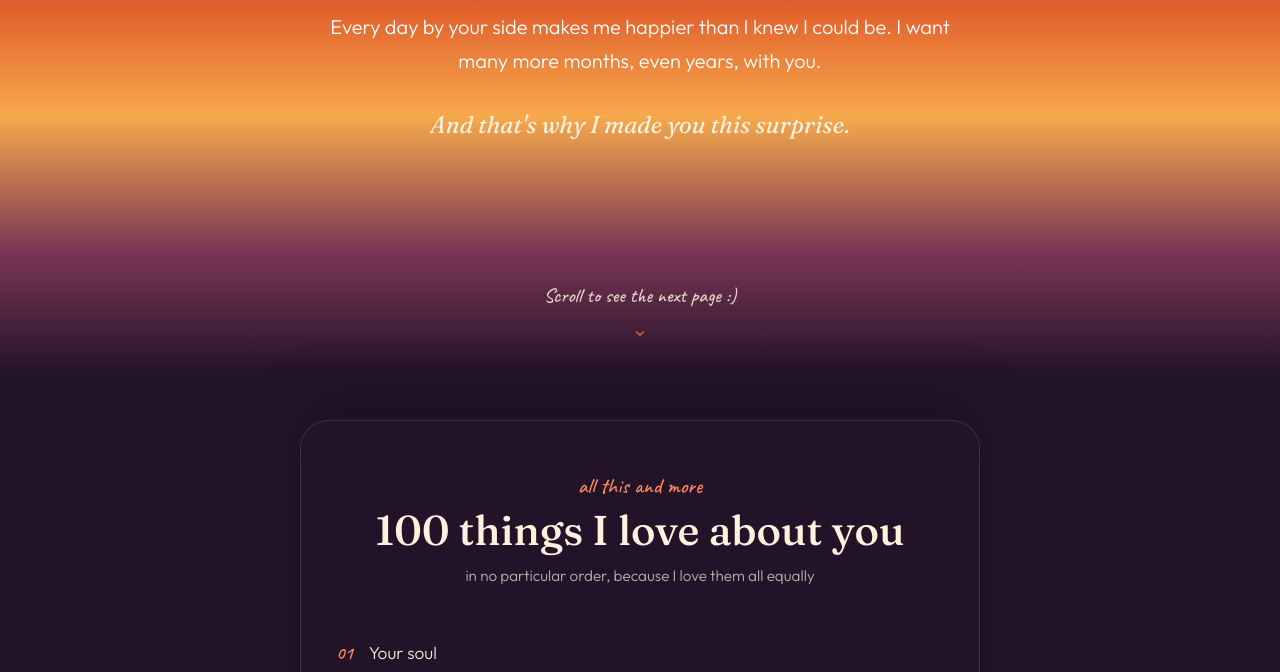
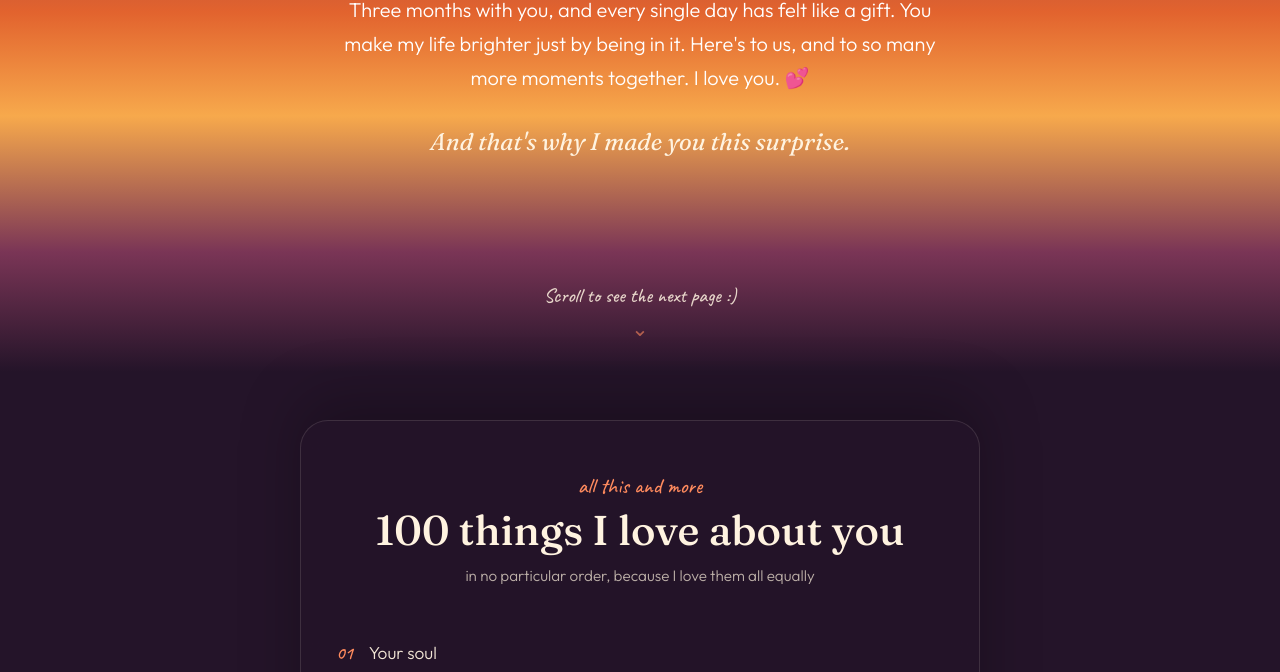
Before and after one commit to safegx/3m, a plain HTML site: page index.html in a window 1280 px wide. Shown: the part 428-1100 px from the top of the page. Drawn offline with Linux system fonts and the light colour scheme.

Commit message:
Update index.html

```diff
--- a/index.html
+++ b/index.html
@@ -302,8 +302,7 @@ ol.love-list li.in-view{
   <div class="hero-inner">
     <h1 class="title">Happy 3 months together,<br>Mon cœur</h1>
     <p class="hero-text">
-      Every day by your side makes me happier than I knew I could be.
-      I want many more months, even years, with you.
+      Three months with you, and every single day has felt like a gift. You make my life brighter just by being in it. Here's to us, and to so many more moments together. I love you. 💕
     </p>
     <p class="hero-close">And that's why I made you this surprise.</p>
   </div>
```
